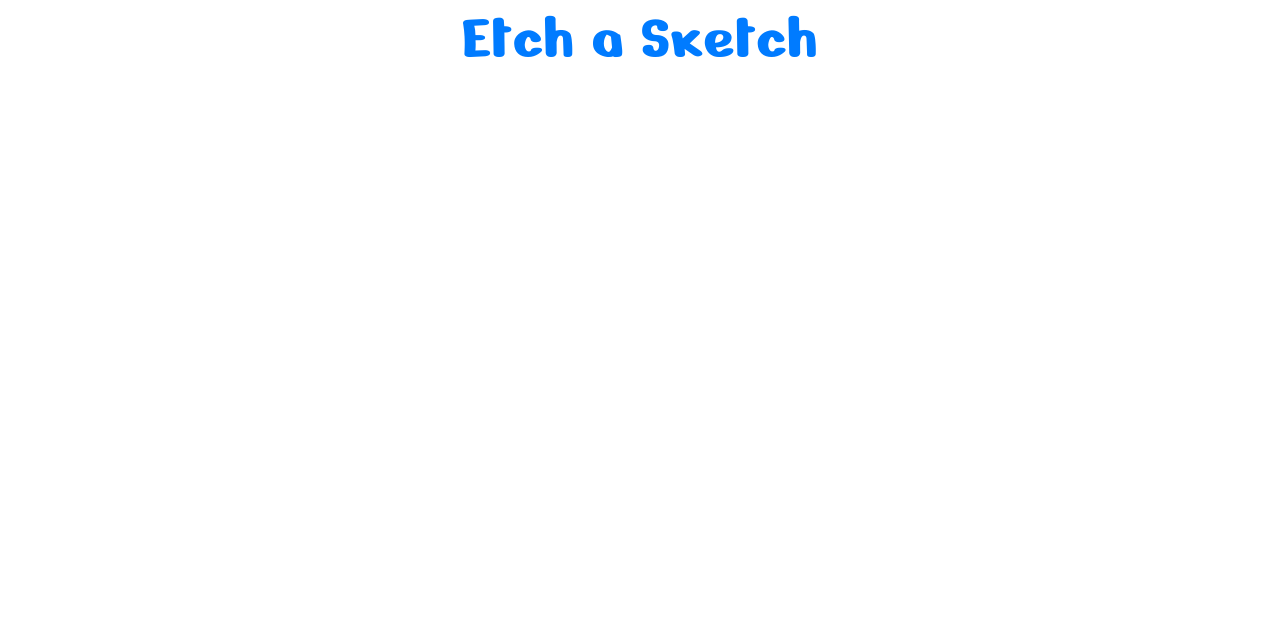
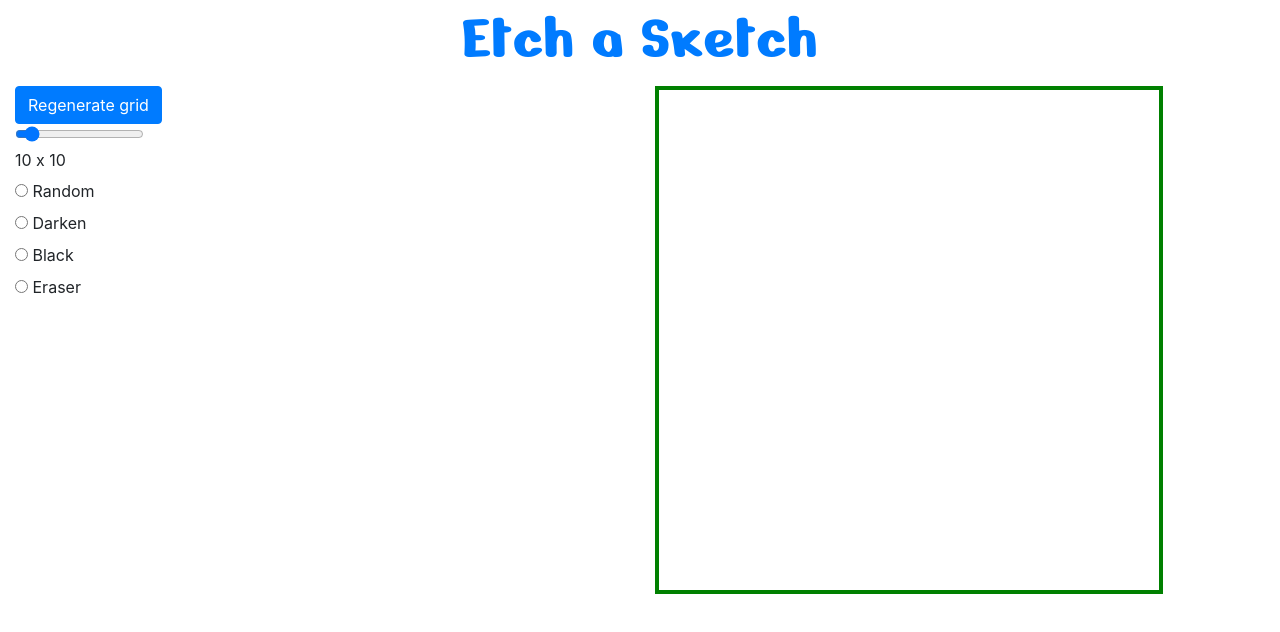
Before and after one commit to AhmedTayel/etch-a-sketch, a plain HTML site: page index.html in a window 1280 px wide. Drawn offline with nearby package versions, Linux system fonts and the light colour scheme.

Commit message:
Functionality done, looks ugly though

```diff
--- a/app.js
+++ b/app.js
@@ -1,2 +1,80 @@
 //get DOM box element
 const mainContainer_DOM = document.getElementById("main-container");
+const button_DOM = document.getElementById("button1");
+const rangeVal_DOM =document.getElementById("rangeVal");
+const range_DOM = document.getElementById("sizeRange");
+const clear_DOM = document.getElementById("clear");
+const colorChoice_DOM = document.querySelectorAll('input[name="colorChoice"]');
+
+var colorChoice;
+
+var divs;
+function createDivs(num){
+    refresh();
+    gridArea = num * num;
+    divSize = 500 / num;
+    for (let i=0; i<gridArea;i++){
+        divs = document.createElement("div");
+        divs.classList.add("miniDiv");
+        //divs.textContent = i;
+        divs.style.height= `${divSize}px`;
+        divs.style.width = `${divSize}px`;
+        mainContainer_DOM.append(divs);
+        //console.log(i);
+
+    }
+}
+function refresh(){
+    while(mainContainer_DOM.hasChildNodes()){
+        mainContainer_DOM.removeChild(mainContainer_DOM.firstChild);
+    }
+}
+function chooseMode () {
+    for (let i=0; i<colorChoice_DOM.length; i++){
+        if (colorChoice_DOM[i].checked){
+        colorChoice = colorChoice_DOM[i].value;
+        //console.log(colorChoice, i,colorChoice_DOM.length);
+        }
+    }
+
+}
+var sizeRange_DOM = document.getElementById("sizeRange").value;
+var color;
+createDivs(sizeRange_DOM);
+
+
+colorChoice_DOM.forEach(radio => {
+    radio.addEventListener('click', () => {
+    chooseMode();
+})});
+
+button_DOM.addEventListener('click', () => {
+    createDivs(sizeRange_DOM);
+});
+mainContainer_DOM.addEventListener('mouseover',function(e){
+    if(e.target && e.target.className == 'miniDiv'){
+        color = `rgb(0,0,0)`;
+        if (colorChoice == 'random'){
+        color = `rgb(${Math.floor(Math.random() * 255)},${Math.floor(Math.random() * 255)},${Math.floor(Math.random() * 255)})`;
+        //console.log(color);
+    } else if (colorChoice == 'darken') {
+            color =`rgb(40,30,200)`;
+    } else if(colorChoice == 'black') {
+            color = `rgb(0,0,0)`;
+    }   else if(colorChoice == 'white'){
+        color = `rgb(255,255,255)`;
+    }
+        //console.log(color);
+        e.target.style.backgroundColor = `${color}`;
+    }
+ });
+range_DOM.addEventListener('mouseup', () => {
+    sizeRange_DOM = document.getElementById("sizeRange").value;
+    console.log(sizeRange_DOM);
+    rangeVal_DOM.textContent = `${sizeRange_DOM} x ${sizeRange_DOM}`;
+});
+
+
+// $('#main-container').on('mouseover', '.miniDiv', () => {
+//     console.log("hi");
+// })
--- a/index.html
+++ b/index.html
@@ -1,6 +1,7 @@
 <!DOCTYPE html>
 <html lang="en">
 <head>
+    <script src="https://ajax.googleapis.com/ajax/libs/jquery/3.4.1/jquery.min.js"></script>
     <script type ="text/javascript" src="app.js" async></script>
     <link rel="stylesheet" href="https://cdn.jsdelivr.net/npm/bootstrap@4.5.3/dist/css/bootstrap.min.css" integrity="sha384-TX8t27EcRE3e/ihU7zmQxVncDAy5uIKz4rEkgIXeMed4M0jlfIDPvg6uqKI2xXr2" crossorigin="anonymous">
     <link type="text/css" rel="stylesheet" href="./style.css">
@@ -13,8 +14,37 @@
     <header>
         <h1 class="text-center text-primary">Etch a Sketch</h1>
     </header>
-    <div id="main-container">
+    <div class="row rowbro">
+        <div class="col-sm-6">
+            <div class="col-sm-4">
+                <button id="button1" class="btn btn-default btn-primary">Regenerate grid</button>
 
+            </div>
+            <div class="col-sm-4">
+                <input type="range" value="10"min="2" max="100" id="sizeRange" class="slider">
+                <div id="rangeVal">
+                    10 x 10
+                </div>
+                <div>
+                    <input id="randomChoice" type="radio" value="random" name="colorChoice">
+                    <label for="randomChoice">Random</label>
+                    <br>
+                    <input type="radio" name="colorChoice" id="shadingChoice" value="darken">
+                    <label for="shadingChoice">Darken</label>
+                    <br>
+                    <input type="radio" name="colorChoice" id="blackChoice" value="black">
+                    <label for="shadingChoice">Black</label>
+                    <br>
+                    <input type="radio" name="colorChoice" id="eraserChoice" value="white">
+                    <label for="shadingChoice">Eraser</label>
+                </div>
+            </div>
+        </div>
+        <div class="col-sm-6">
+            <div id="main-container">
+
+            </div>
+        </div>
     </div>
 </body>
 </html>
--- a/style.css
+++ b/style.css
@@ -1,6 +1,40 @@
 @import url('https://fonts.googleapis.com/css2?family=Nerko+One&display=swap');
 
+*{
+    margin: 0px;
+    padding: 0px;
+}
 header h1 {
     font-family: 'Nerko One', cursive;
     font-size: 65px;
 }
+#main-container {
+    display: flex;
+    flex-wrap: wrap;
+    align-content: flex-start;
+    height: 500px;
+    width: 500px;
+    box-sizing: content-box;
+    border: 4px solid green;
+
+}
+.rowbro {
+}
+
+.miniDiv {
+    background-color:white;
+    box-sizing: content-box;
+    border: 0px solid black;
+}
+.red {
+    background-color: red;
+}
+.random{
+    background-color: rgb(255,255,255);
+}
+#rangeVal {
+    box-sizing: content-box;
+    border:0px solid black;
+    height: 26px;
+    margin-bottom: 5px;
+}
```
